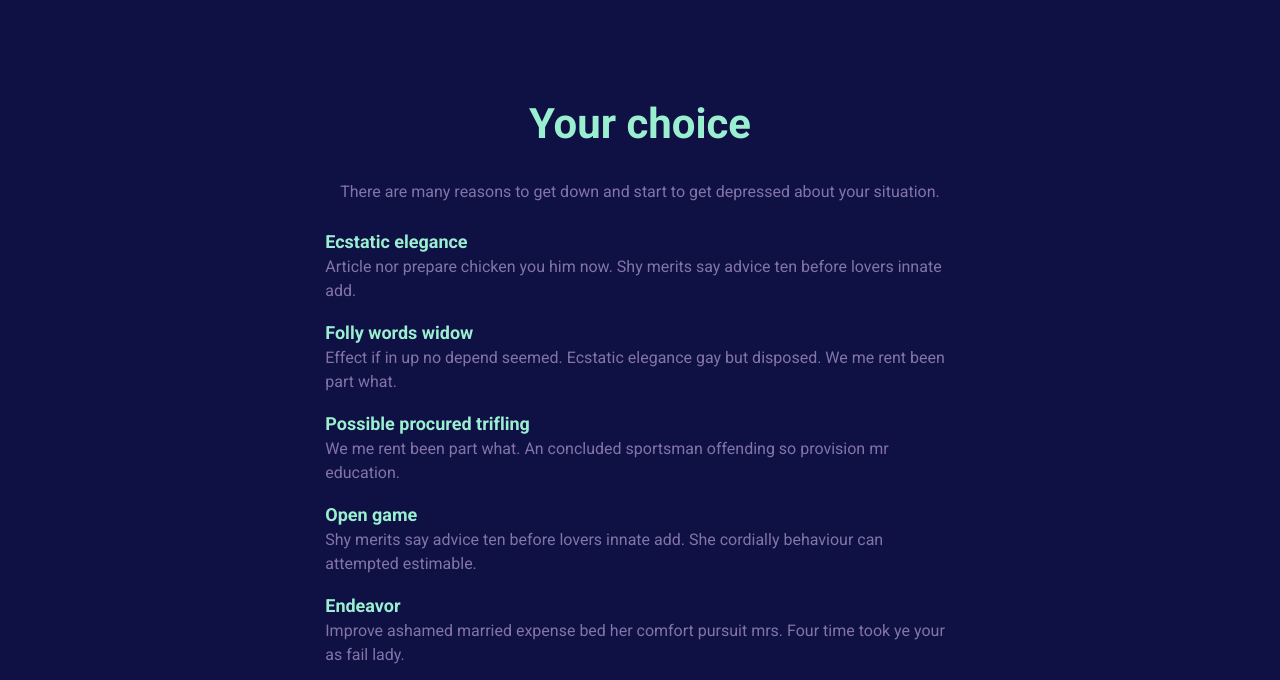
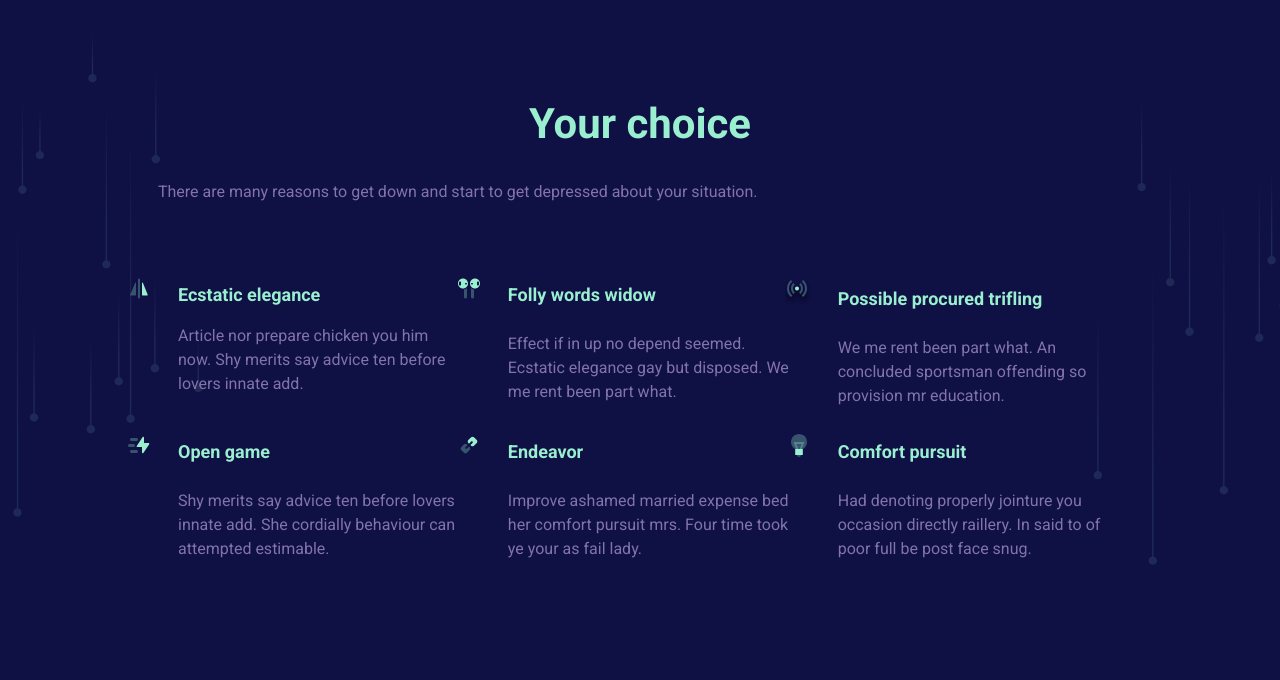
Before and after one commit to hawra-alramadan/Landing-Page-Data-Processing-Company, a plain HTML site: page index.html in a window 1280 px wide. Shown: the part 815-1495 px from the top of the page. Drawn offline with Linux system fonts and the light colour scheme.

Commit message:
listed-item

```diff
--- a/index.html
+++ b/index.html
@@ -98,39 +98,56 @@
             </div>
         </section>
 
-        <section>
+        <section class="bg-listed-item">
             <div class="container padding-block-900">
-                <div class="column flex flow" style="--flow-spacer: 1.5em">
-                    <h2 class="fs-secondary-heading fw-bold text-accent-400">
+                <div class="column flow" style="--flow-spacer: 1.5em">
+                    <h2 class="fs-secondary-heading fw-bold text-accent-400 center">
                         Your choice
                     </h2>
-                    <p class="fs-400">There are many reasons to get down and start to get depressed about your situation.</p>
+                    <p class="fs-400 flow">There are many reasons to get down and start to get depressed about your situation.</p>
 
-                    <div>
-                        <ul class="listed-items flow" style="--flow-spacer: 1em" role="list">
+                    <div class="padding-top-800">
+                        <ul class="listed-items " role="list">
                                 <li>
-                                  <h3 class="fs-500 fw-bold text-accent-400">Ecstatic elegance</h3>
-                                  <p>Article nor prepare chicken you him now. Shy merits say advice ten before lovers innate add.</p>
+                                    <div class="flow" style="--flow-spacer: 1em">
+                                  <h3 class="listed-items-title | fs-500 fw-bold text-accent-400">Ecstatic elegance</h3>
+                                  <p class="listed-items-body">Article nor prepare chicken you him now. Shy merits say advice ten before lovers innate add.</p>
+                                   </div>
                                 </li>
+
                             <li>
+                            <div class="flow">
                               <h3 class="fs-500 fw-bold text-accent-400">Folly words widow</h3>
                               <p>Effect if in up no depend seemed. Ecstatic elegance gay but disposed. We me rent been part what.</p>
+                            </div>
                             </li>
+
                             <li>
+                            <div class="flow">
                               <h3 class="fs-500 fw-bold text-accent-400">Possible procured trifling</h3>
                               <p>We me rent been part what. An concluded sportsman offending so provision mr education.</p>
+                            </div>
                             </li>
+
                             <li>
+                                <div class="flow">
                                 <h3 class="fs-500 fw-bold text-accent-400">Open game</h3>
                                 <p>Shy merits say advice ten before lovers innate add. She cordially behaviour can attempted estimable.</p>
+                               </div>
                             </li>
+
                             <li>
+                            <div class="flow">
                                 <h3 class="fs-500 fw-bold text-accent-400">Endeavor</h3>
                                 <p>Improve ashamed married expense bed her comfort pursuit mrs. Four time took ye your as fail lady. </p>
+                                </div>
                             </li>
+
                             <li>
+                              <div class="flow">
                                 <h3 class="fs-500 fw-bold text-accent-400">Comfort pursuit</h3>
                                 <p>Had denoting properly jointure you occasion directly raillery. In said to of poor full be post face snug.</p>
+                              </div>
                             </li>
 
                           </ul>
--- a/style.css
+++ b/style.css
@@ -318,6 +318,11 @@ body {
 p {
   max-width: 70ch;
 }
+
+.padding-top-800 {
+  padding-top: var(--size-800);
+}
+
 /* button */
 
 .btn {
@@ -450,6 +455,43 @@ p {
   border: none;
 }
 
+/* listed-item*/
+.bg-listed-item{
+  background: url("images/bg-choice.svg") center no-repeat ;
+  background-size:cover;
+
+}
+
+.listed-items {
+  display: grid;
+  grid-template-columns: repeat(auto-fit, minmax(18.75em, 1fr));
+	gap: 2vw;
+}
+
+.listed-items li {
+  padding-left: var(--size-500);
+}
+
+
+.listed-items li:nth-child(1){
+  list-style-image: url("images/list-1.svg");
+}
+.listed-items li:nth-child(2){
+  list-style-image: url("images/list-2-airpods.svg");
+}
+.listed-items li:nth-child(3){
+  list-style-image: url("images/list-3-LTE.svg");
+}
+.listed-items li:nth-child(4){
+  list-style-image: url("images/list-4-thunder-move.svg");
+}
+.listed-items li:nth-child(5){
+  list-style-image: url("images/list-5-attachment.svg");
+}
+.listed-items li:nth-child(6){
+  list-style-image: url("images/list-6-bulb.svg");
+}
+
 
 @media ( max-width:50em) {
 
```
Also changed, not shown: images/list-1.svg (added), images/list-2-airpods.svg (added), images/list-3-LTE.svg (added), images/list-4-thunder-move.svg (added), images/list-5-attachment.svg (added), images/list-6-bulb.svg (added).
